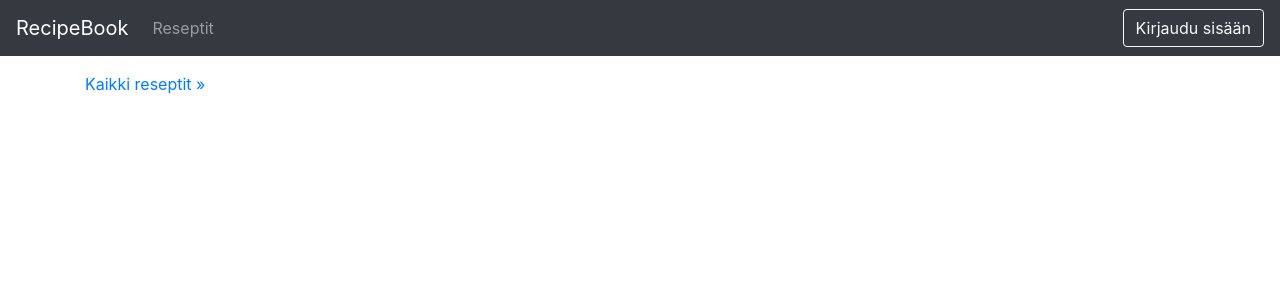
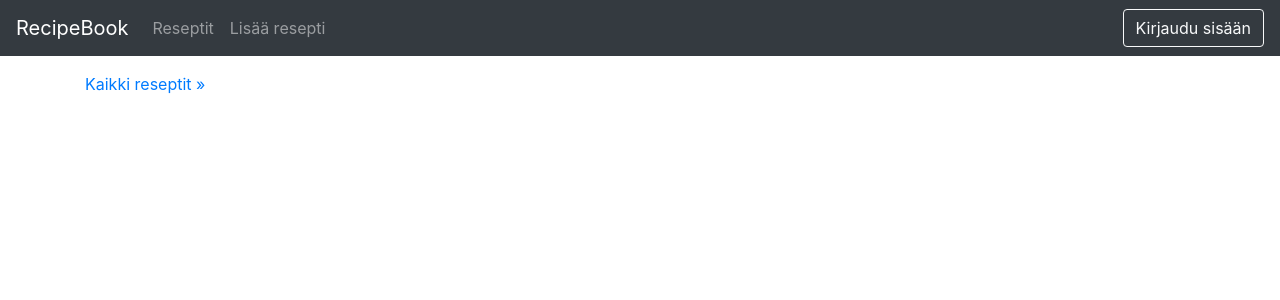
Before and after one commit to Vilthsu/recipebook, a Flask app: page / in a window 1280 px wide. Shown: the top 300 px of the page. Run offline with Flask 2, Linux system fonts and the light colour scheme; some libraries are stand-ins or nearby versions.

Commit message:
Navigointipalkin viilailua

```diff
--- a/application/templates/nav.html
+++ b/application/templates/nav.html
@@ -9,6 +9,9 @@
             <li class="nav-item">
                 <a class="nav-link" href="{{ url_for('recipes_list') }}">Reseptit</a>
             </li>
+            <li class="nav-item">
+                <a class="nav-link" href="{{ url_for('recipes_new') }}">Lisää resepti</a>
+            </li>
         </ul>
     </div>
     <button class="btn btn-outline-light my-2 my-sm-0" type="button">Kirjaudu sisään</button>
```
